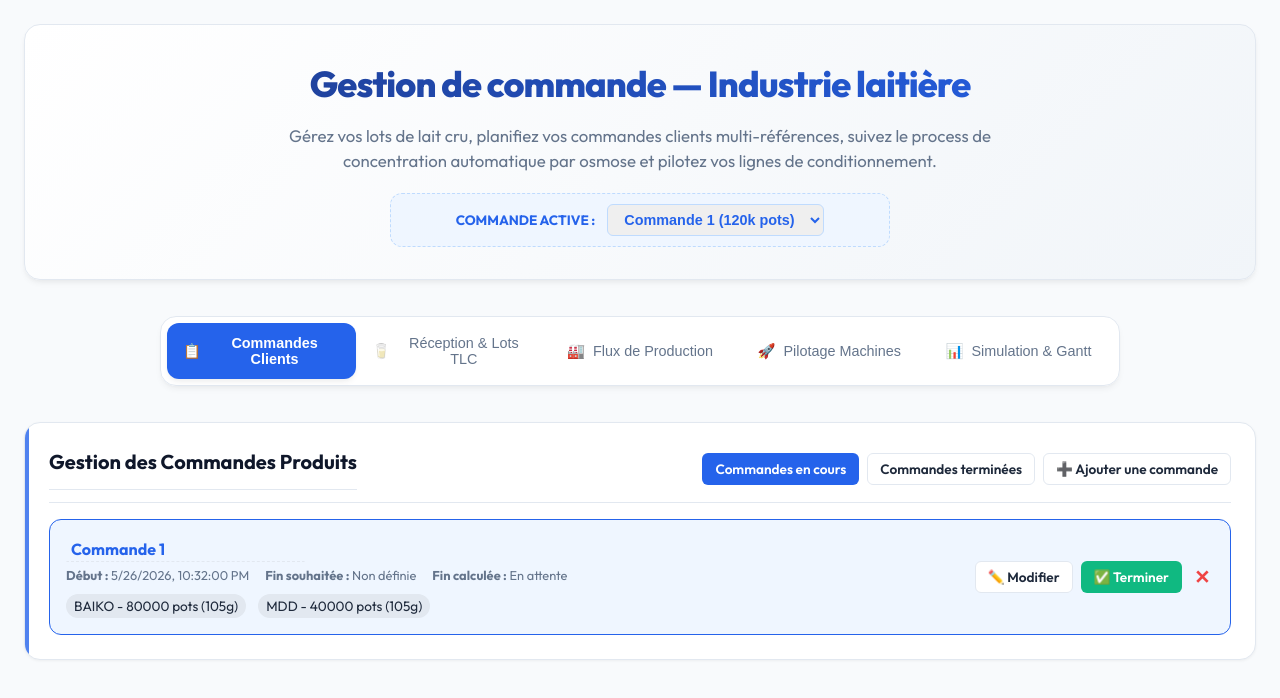
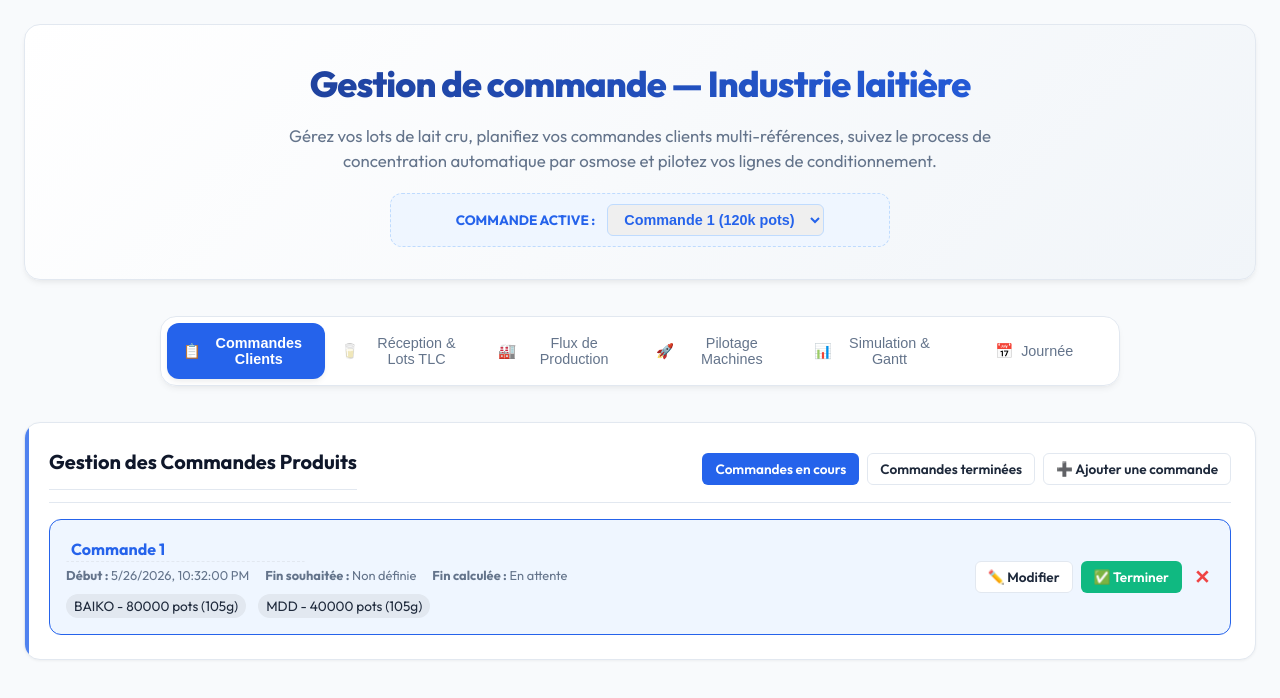
Before and after one commit to alexismoretto78/Ordolait, a Next.js app: page / in a window 1280 px wide. Shown: the top 698 px of the page. Built offline with nearby package versions, Linux system fonts and the light colour scheme.

Commit message:
ajout de l'onglet journée

```diff
--- /dev/null
+++ b/app/components/journee.tsx
@@ -0,0 +1,146 @@
+"use client"
+
+import { useState, useMemo } from "react"
+import { useSelector } from "react-redux"
+import { RootState } from "../lib/store"
+
+export default function Journee() {
+  const { commands } = useSelector((state: RootState) => state.order)
+
+  // Default to today's date (YYYY-MM-DD)
+  const [selectedDate, setSelectedDate] = useState<string>(
+    new Date().toISOString().split("T")[0]
+  )
+
+  const { totalWhiteMass, referencesSummary } = useMemo(() => {
+    // Filter commands that start on the selected date
+    const commandsForDate = commands.filter((cmd) => {
+      if (!cmd.startDate) return false
+      return cmd.startDate.startsWith(selectedDate)
+    })
+
+    let totalMass = 0
+    const refsMap = new Map<string, { name: string; potsQty: number; gramPerPot: number }>()
+
+    commandsForDate.forEach((cmd) => {
+      totalMass += cmd.whiteMassKg
+
+      cmd.references.forEach((ref) => {
+        if (refsMap.has(ref.id)) {
+          const existing = refsMap.get(ref.id)!
+          refsMap.set(ref.id, {
+            ...existing,
+            potsQty: existing.potsQty + ref.potsQty,
+          })
+        } else {
+          refsMap.set(ref.id, {
+            name: ref.name,
+            potsQty: ref.potsQty,
+            gramPerPot: ref.gramPerPot,
+          })
+        }
+      })
+    })
+
+    return {
+      totalWhiteMass: totalMass,
+      referencesSummary: Array.from(refsMap.values()),
+    }
+  }, [commands, selectedDate])
+
+  return (
+    <div className="module-card">
+      <div className="module-header">
+        <div style={{ display: "flex", alignItems: "center", gap: "10px" }}>
+          <h2>📅 Résumé de la Journée</h2>
+        </div>
+      </div>
+
+      <div style={{ padding: "20px" }}>
+        <div style={{ marginBottom: "20px", display: "flex", alignItems: "center", gap: "10px" }}>
+          <label htmlFor="date-select" style={{ fontWeight: 600, color: "var(--text-main)" }}>Sélectionner une date :</label>
+          <input
+            id="date-select"
+            type="date"
+            value={selectedDate}
+            onChange={(e) => setSelectedDate(e.target.value)}
+            style={{
+              padding: "8px 12px",
+              borderRadius: "var(--radius-md)",
+              border: "1px solid var(--border-color)",
+              outline: "none",
+              fontFamily: "inherit",
+              fontSize: "1rem"
+            }}
+          />
+        </div>
+
+        <div style={{ display: "grid", gridTemplateColumns: "repeat(auto-fit, minmax(300px, 1fr))", gap: "20px" }}>
+          {/* Masse Blanche Totale */}
+          <div style={{
+            background: "var(--primary-light)",
+            padding: "20px",
+            borderRadius: "var(--radius-md)",
+            border: "1px solid var(--primary-border)",
+            display: "flex",
+            flexDirection: "column",
+            alignItems: "center",
+            justifyContent: "center"
+          }}>
+            <h3 style={{ margin: 0, color: "var(--primary)", fontSize: "1.2rem" }}>Masse Blanche à Produire</h3>
+            <p style={{ margin: "10px 0 0 0", fontSize: "2.5rem", fontWeight: 800, color: "var(--primary-dark)" }}>
+              {totalWhiteMass.toLocaleString("fr-FR", { maximumFractionDigits: 0 })} <span style={{ fontSize: "1.2rem", fontWeight: 600 }}>kg</span>
+            </p>
+          </div>
+
+          {/* Références Conditionnées */}
+          <div style={{
+            background: "var(--bg-card)",
+            padding: "20px",
+            borderRadius: "var(--radius-md)",
+            border: "1px solid var(--border-color)",
+          }}>
+            <h3 style={{ margin: "0 0 15px 0", color: "var(--text-main)", fontSize: "1.2rem", borderBottom: "1px solid var(--border-color)", paddingBottom: "10px" }}>
+              Références à Conditionner
+            </h3>
+
+            {referencesSummary.length === 0 ? (
+              <p style={{ color: "var(--text-muted)", fontStyle: "italic", textAlign: "center", padding: "20px 0" }}>
+                Aucune référence prévue pour cette date.
+              </p>
+            ) : (
+              <ul style={{ listStyle: "none", padding: 0, margin: 0, display: "flex", flexDirection: "column", gap: "10px" }}>
+                {referencesSummary.map((ref, idx) => (
+                  <li key={idx} style={{
+                    display: "flex",
+                    justifyContent: "space-between",
+                    alignItems: "center",
+                    background: "var(--bg-main)",
+                    padding: "12px 16px",
+                    borderRadius: "var(--radius-sm)",
+                    border: "1px solid var(--border-color)"
+                  }}>
+                    <span style={{ fontWeight: 600, color: "var(--text-main)", fontSize: "1.1rem" }}>{ref.name}</span>
+                    <div style={{ display: "flex", alignItems: "center", gap: "15px" }}>
+                      <span style={{ color: "var(--text-muted)", fontSize: "0.9rem" }}>{ref.gramPerPot}g/pot</span>
+                      <span style={{
+                        background: "var(--primary)",
+                        color: "white",
+                        padding: "4px 10px",
+                        borderRadius: "20px",
+                        fontWeight: 700,
+                        fontSize: "0.95rem"
+                      }}>
+                        {ref.potsQty.toLocaleString("fr-FR")} pots
+                      </span>
+                    </div>
+                  </li>
+                ))}
+              </ul>
+            )}
+          </div>
+        </div>
+      </div>
+    </div>
+  )
+}
--- a/app/page.tsx
+++ b/app/page.tsx
@@ -12,11 +12,12 @@ import Cuve from "./components/cuve"
 import Lancement from "./components/lancement"
 import Gantt from "./components/gantt"
 import Simulation from "./components/simulation"
+import Journee from "./components/journee"
 
 export default function Home() {
   const dispatch = useDispatch()
   const { commands, activeCommandId, tlcBatches, needs48hWash, needsC3Wash } = useSelector((state: RootState) => state.order)
-  const [activeTab, setActiveTab] = useState<"tlc" | "commandes" | "production" | "lancement" | "simulation">("commandes")
+  const [activeTab, setActiveTab] = useState<"journee" | "tlc" | "commandes" | "production" | "lancement" | "simulation">("commandes")
 
   useEffect(() => {
     dispatch(completeSimulation())
@@ -28,7 +29,7 @@ export default function Home() {
     }
   }, [commands.length])
 
-  const handleTabChange = (tab: "tlc" | "commandes" | "production" | "lancement" | "simulation") => {
+  const handleTabChange = (tab: "journee" | "tlc" | "commandes" | "production" | "lancement" | "simulation") => {
     setActiveTab(tab)
   }
 
@@ -211,6 +212,30 @@ export default function Home() {
           >
             <span>📊</span> Simulation & Gantt
           </button>
+
+          <button
+            type="button"
+            onClick={() => handleTabChange("journee")}
+            style={{
+              flex: 1,
+              display: "flex",
+              alignItems: "center",
+              justifyContent: "center",
+              gap: "8px",
+              padding: "12px 16px",
+              borderRadius: "var(--radius-md)",
+              border: "none",
+              fontSize: "0.9rem",
+              fontWeight: activeTab === "journee" ? "700" : "500",
+              backgroundColor: activeTab === "journee" ? "var(--primary)" : "transparent",
+              color: activeTab === "journee" ? "#ffffff" : "var(--text-muted)",
+              cursor: "pointer",
+              transition: "var(--transition)",
+              boxShadow: activeTab === "journee" ? "var(--shadow-md)" : "none",
+            }}
+          >
+            <span>📅</span> Journée
+          </button>
         </div>
       )}
 
@@ -266,6 +291,14 @@ export default function Home() {
           </section>
         </div>
       )}
+
+      {activeTab === "journee" && (
+        <div className="dashboard-grid">
+          <section className="full-width-section">
+            <Journee />
+          </section>
+        </div>
+      )}
     </main>
   )
 }
```
